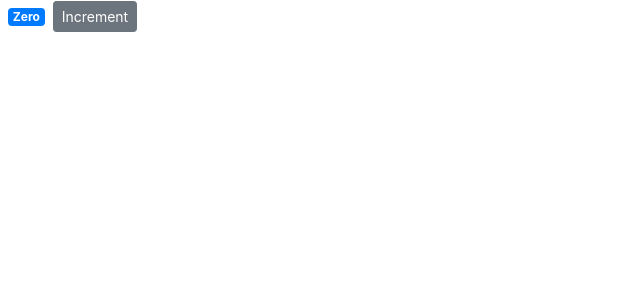
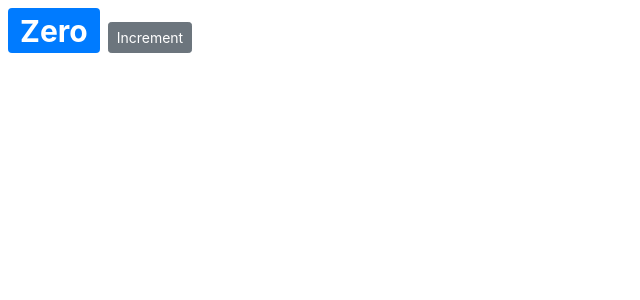
Before and after one commit to intansemc2/counter-react-app, a React (Create React App) app: page / in a window 1280 px wide. Shown: the top 300 px of the page, without its empty margins (0-640 px from the left). Built offline with nearby package versions, Linux system fonts and the light colour scheme.

Commit message:
styles property

```diff
--- a/src/components/counter.jsx
+++ b/src/components/counter.jsx
@@ -4,11 +4,12 @@
     state = {
         count: 0,
     };
-
     render() {
         return (
             <React.Fragment>
-                <span className='badge badge-primary m-2'>{this.formatCount()}</span>
+                <span style={{ fontSize: 30 }} className='badge badge-primary m-2'>
+                    {this.formatCount()}
+                </span>
                 <button className='btn btn-secondary btn-sm'>Increment</button>
             </React.Fragment>
         );
```
